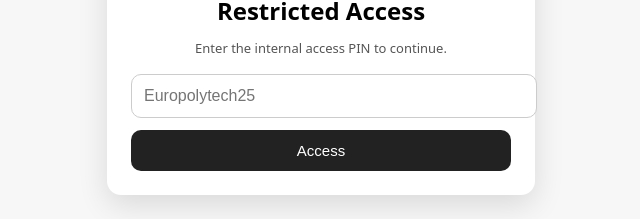
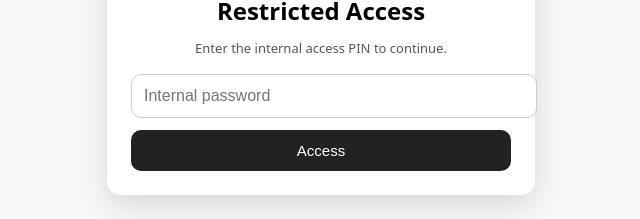
Before and after one commit to Europolytech/admission-wizard, a plain HTML site: page index.html in a window 1280 px wide. Shown: the part 327-546 px from the top of the page, 319-959 px from the left. Drawn offline with Linux system fonts and the light colour scheme.

Commit message:
Update index.html

```diff
--- a/index.html
+++ b/index.html
@@ -56,8 +56,8 @@
 
     <input
       id="pinInput"
-      type="password"
-      placeholder="Europolytech25"
+      type="Europolytech25"
+      placeholder="Internal password"
       style="
         width: 100%;
         padding: 12px;
```
